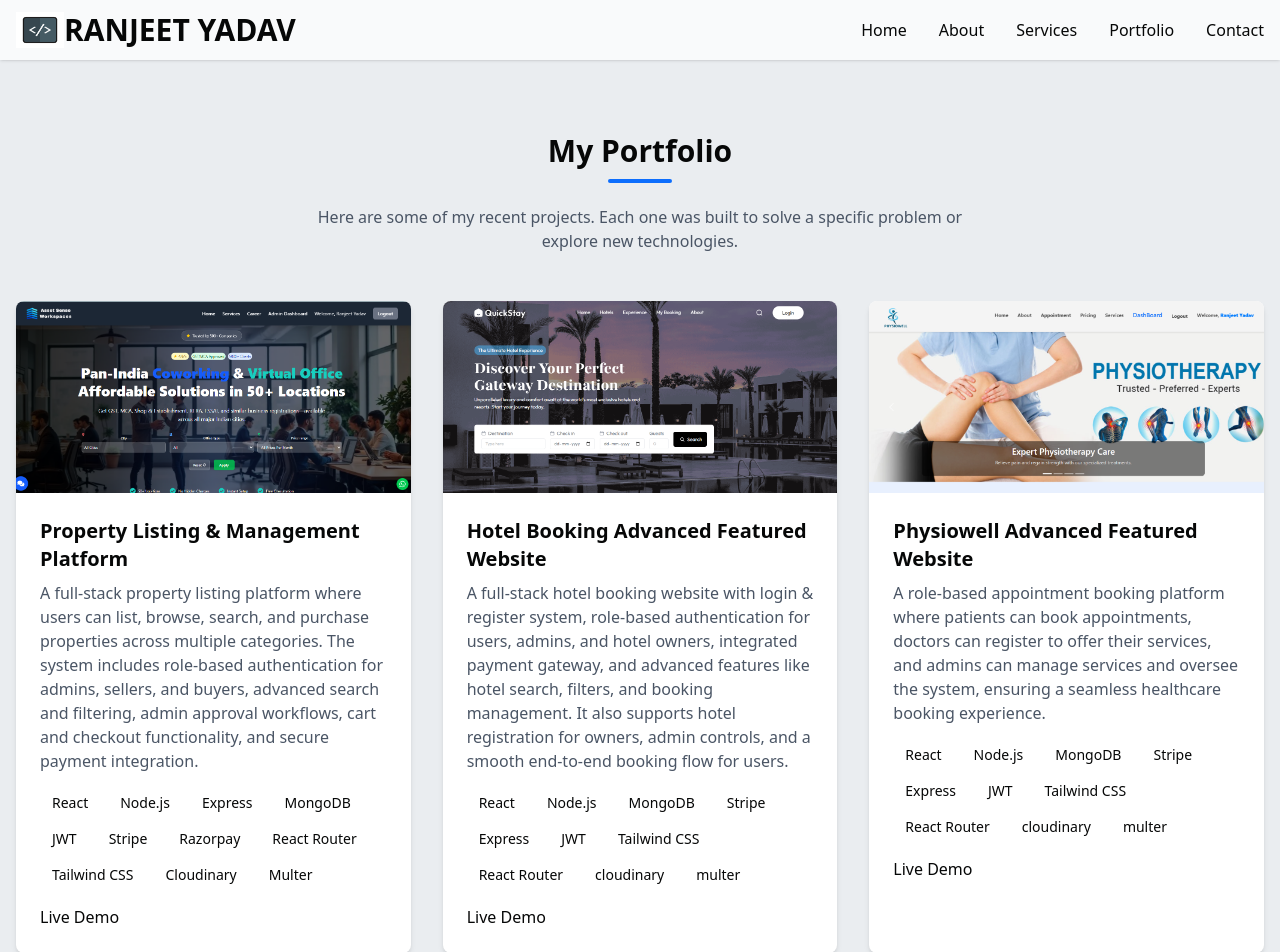
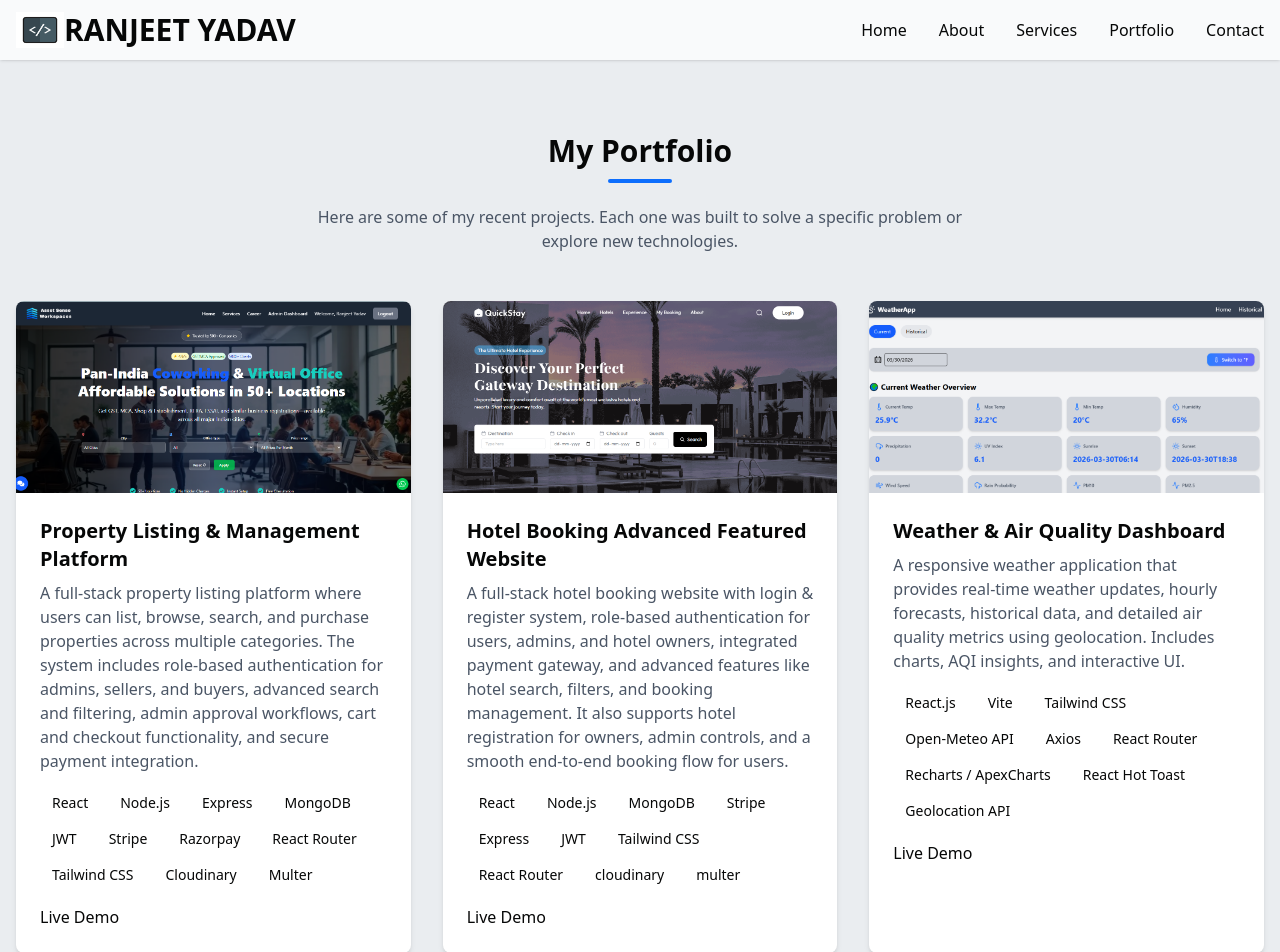
Before and after one commit to rj7075/Portfolio-My, a React (Vite) app in the folder client/: page /portfolio in a window 1280 px wide. Shown: the top 952 px of the page. Built offline with nearby package versions, Linux system fonts and the light colour scheme.

Commit message:
update with weather application

```diff
--- a/client/src/pages/Portfolio.jsx
+++ b/client/src/pages/Portfolio.jsx
@@ -42,6 +42,24 @@ const projects = [
     demoUrl: "https://resort-client-b33z.vercel.app/",
     codeUrl: "#",
   },
+  {
+  title: "Weather & Air Quality Dashboard",
+  description: "A responsive weather application that provides real-time weather updates, hourly forecasts, historical data, and detailed air quality metrics using geolocation. Includes charts, AQI insights, and interactive UI.",
+  technologies: [
+    "React.js",
+    "Vite",
+    "Tailwind CSS",
+    "Open-Meteo API",
+    "Axios",
+    "React Router",
+    "Recharts / ApexCharts",
+    "React Hot Toast",
+    "Geolocation API"
+  ],
+  image: "/weather.png",
+  demoUrl: "https://weatherapp-amber-rho-61.vercel.app/",
+  codeUrl: "#"
+},
   {
     title: "Physiowell Advanced Featured Website",
     description:
```
Also changed, not shown: client/public/weather.png (added).
